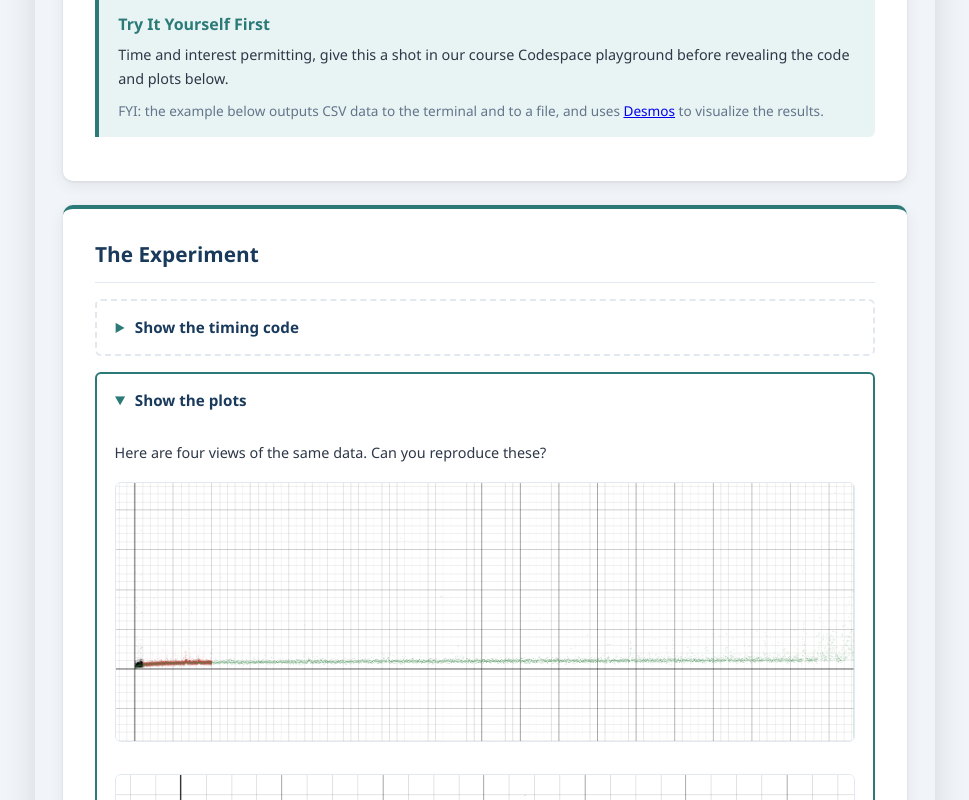
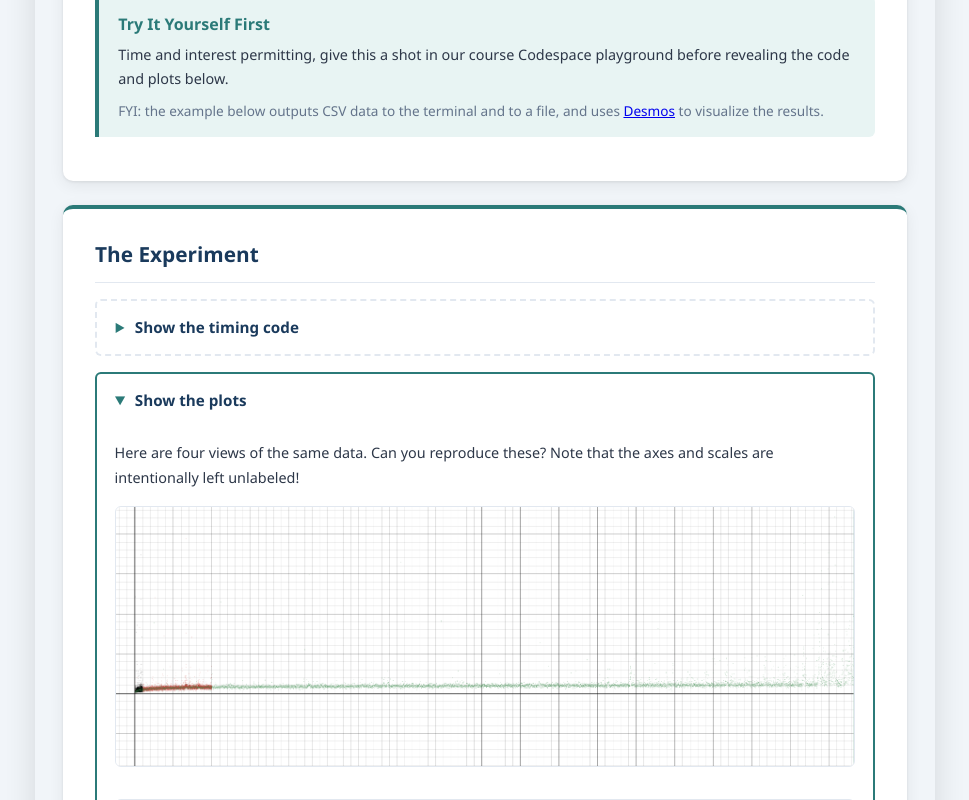
Before and after one commit to FHCSLJ/cs2c, a plain HTML site: page bst/bst-performance.html in a window 1280 px wide. Both pictures are taken after a click on the heading "Show the plots". Shown: the part 708-1508 px from the top of the page, without its empty margins (155-1124 px from the left). Drawn offline with Linux system fonts and the light colour scheme.

Commit message:
update copy

```diff
--- a/bst/bst-performance.html
+++ b/bst/bst-performance.html
@@ -138,7 +138,7 @@ int main()
           <summary>Show the plots</summary>
           <div class="reveal-content">
             <p style="font-size:0.9rem; margin-bottom:1rem;">
-              Here are four views of the same data. Can you reproduce these?
+              Here are four views of the same data. Can you reproduce these? Note that the axes and scales are intentionally left unlabeled!
             </p>
 
             <figure style="margin: 0 0 1.5rem;">
```
